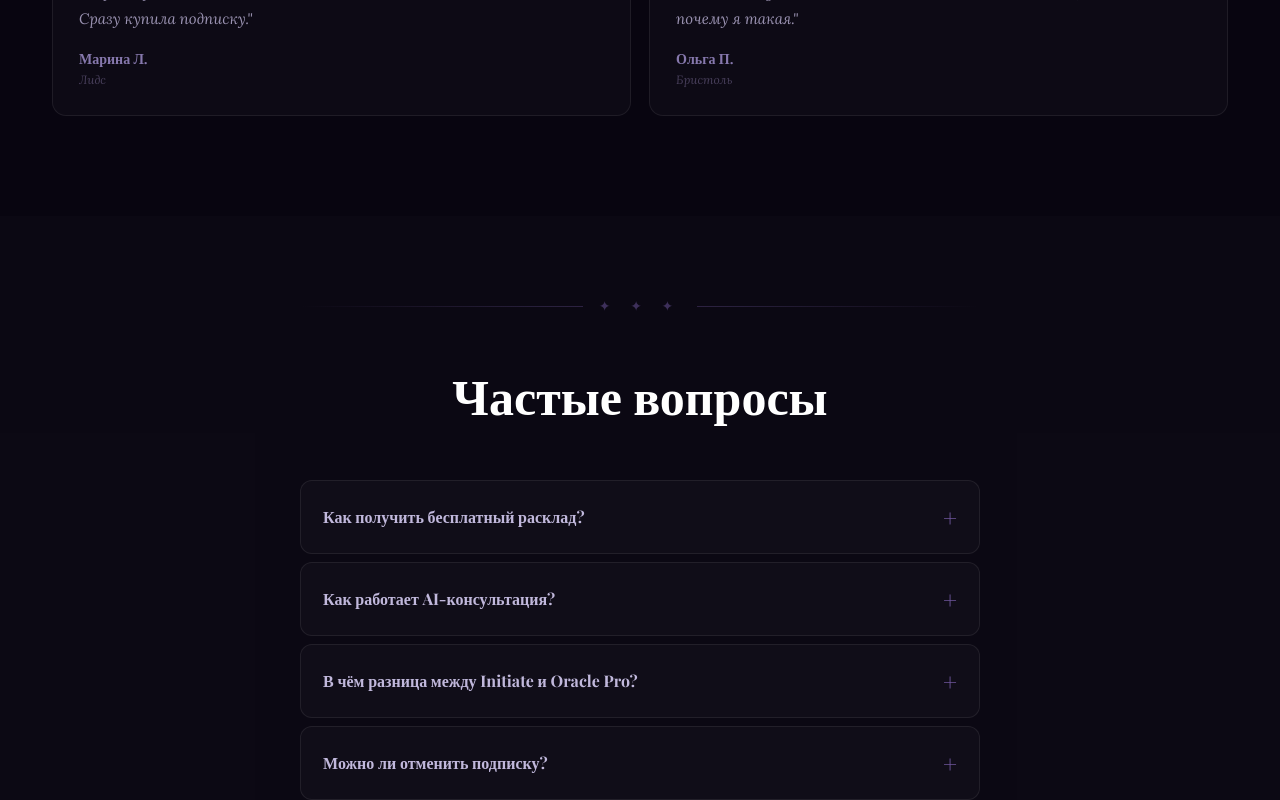
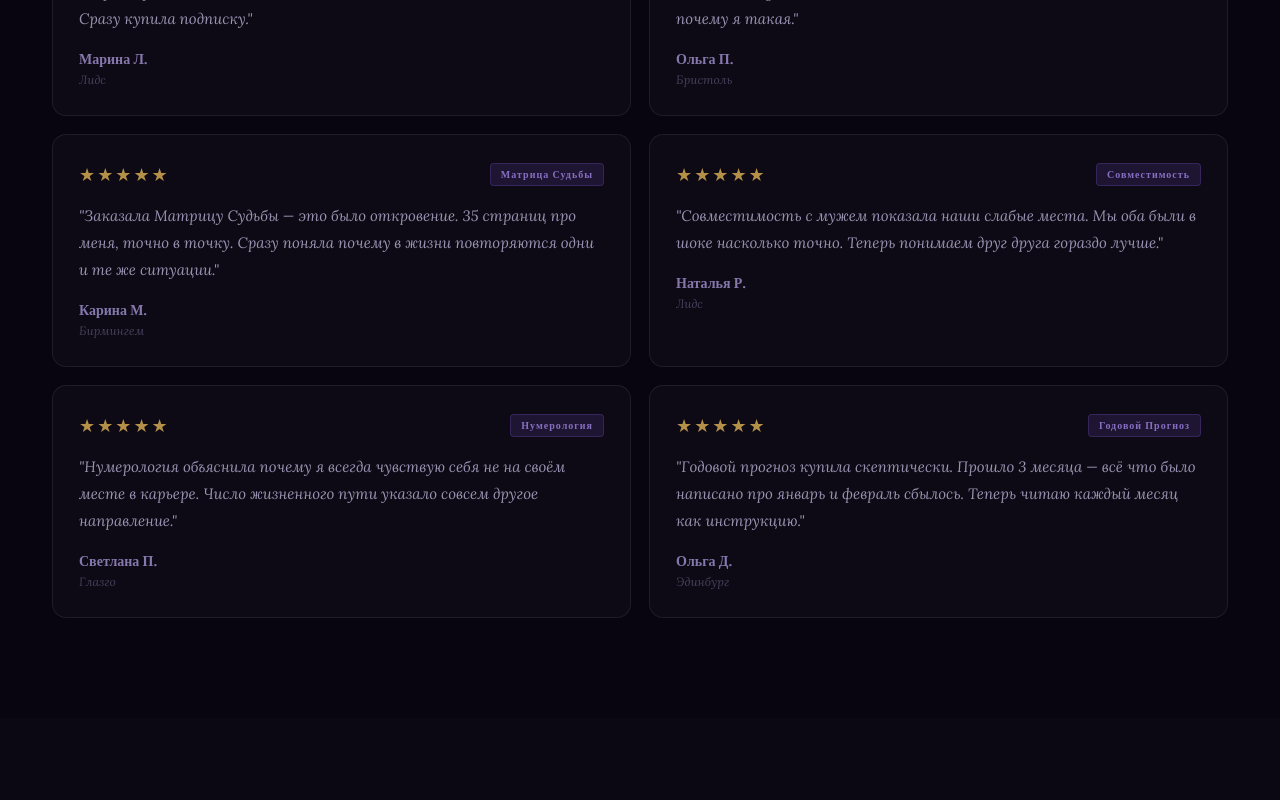
Before and after one commit to ramin555523/mystic-ai, a Next.js app: page / in a window 1280 px wide. Shown: the part 6680-7480 px from the top of the page. Built offline with nearby package versions, Linux system fonts and the light colour scheme; a web font is replaced by a local one.

Commit message:
fix dropdown link, add reviews and FAQ

```diff
--- a/src/app/page.tsx
+++ b/src/app/page.tsx
@@ -604,7 +604,7 @@ function PremiumDropdown() {
             <div style={{ fontFamily: '"Playfair Display",serif', fontSize: '11px', letterSpacing: '3px', color: 'rgba(180,140,255,0.5)', textTransform: 'uppercase' }}>Персональные PDF-отчёты</div>
           </div>
           {items.map((item, i) => (
-            <Link key={i} href="/auth/register" onClick={() => setOpen(false)} style={{
+            <Link key={i} href="#premium-reports" onClick={() => setOpen(false)} style={{
               display: 'flex', alignItems: 'center', gap: '14px', padding: '14px 16px',
               borderBottom: i < items.length - 1 ? '1px solid rgba(255,255,255,0.05)' : 'none',
               textDecoration: 'none', background: 'transparent', transition: 'background 0.2s',
@@ -671,6 +671,10 @@ export default function Home() {
     {text:'"Астрологический прогноз на месяц сбылся почти полностью. Теперь захожу каждый месяц."',name:'Наталья С.',city:'Эдинбург',stars:5,module:'Астрология'},
     {text:'"Первый расклад был бесплатным — я не ожидала такого качества. Сразу купила подписку."',name:'Марина Л.',city:'Лидс',stars:5,module:'Таро'},
     {text:'"Human Design изменил моё отношение к себе. Наконец-то понимаю почему я такая."',name:'Ольга П.',city:'Бристоль',stars:5,module:'Oracle Pro'},
+    {text:'"Заказала Матрицу Судьбы — это было откровение. 35 страниц про меня, точно в точку. Сразу поняла почему в жизни повторяются одни и те же ситуации."',name:'Карина М.',city:'Бирмингем',stars:5,module:'Матрица Судьбы'},
+    {text:'"Совместимость с мужем показала наши слабые места. Мы оба были в шоке насколько точно. Теперь понимаем друг друга гораздо лучше."',name:'Наталья Р.',city:'Лидс',stars:5,module:'Совместимость'},
+    {text:'"Нумерология объяснила почему я всегда чувствую себя не на своём месте в карьере. Число жизненного пути указало совсем другое направление."',name:'Светлана П.',city:'Глазго',stars:5,module:'Нумерология'},
+    {text:'"Годовой прогноз купила скептически. Прошло 3 месяца — всё что было написано про январь и февраль сбылось. Теперь читаю каждый месяц как инструкцию."',name:'Ольга Д.',city:'Эдинбург',stars:5,module:'Годовой Прогноз'},
   ]
 
   return (
@@ -837,6 +841,10 @@ export default function Home() {
               ['В чём разница между Initiate и Oracle Pro?','Initiate — безлимитный доступ ко всем 4 модулям. Oracle Pro добавляет PDF-отчёты, полный Human Design, приоритет и AI-память.'],
               ['Можно ли отменить подписку?','Да, в любой момент через личный кабинет. Доступ сохраняется до конца оплаченного периода.'],
               ['На каком языке консультации?','Полностью на русском языке.'],
+              ['Как работают премиум отчёты?','Вы вводите имя и дату рождения — AI составляет персональный PDF-отчёт за 5-10 минут. Матрица Судьбы и Натальная карта — 15-18 страниц, Годовой прогноз — 30-40 страниц. Оплата разовая, без подписки.'],
+              ['Насколько точны расчёты?','Все числовые расчёты (возраст, знак зодиака, числа нумерологии, матрица судьбы) выполняются программно — без ошибок AI. Наши эксперты интерпретируют уже готовые точные данные.'],
+              ['Есть ли мобильное приложение?','Сайт полностью оптимизирован для мобильных браузеров и работает как приложение. Нативное приложение для iOS и Android в разработке.'],
+              ['Что если я не удовлетворена результатом?','Напишите нам в поддержку — мы разберём ситуацию. Качество каждого отчёта важно для нас, и мы готовы повторить консультацию если что-то пошло не так.'],
             ] as [string,string][]).map(([q,a],i)=>(
               <details key={i} style={{marginBottom:'8px',border:'1px solid rgba(255,255,255,0.07)',borderRadius:'12px',background:'rgba(255,255,255,0.025)',overflow:'hidden'}}>
                 <summary style={{padding:'18px 22px',fontFamily:'"Playfair Display",serif',fontSize:'16px',fontWeight:700,color:'rgba(225,215,255,0.85)'}}>
```
